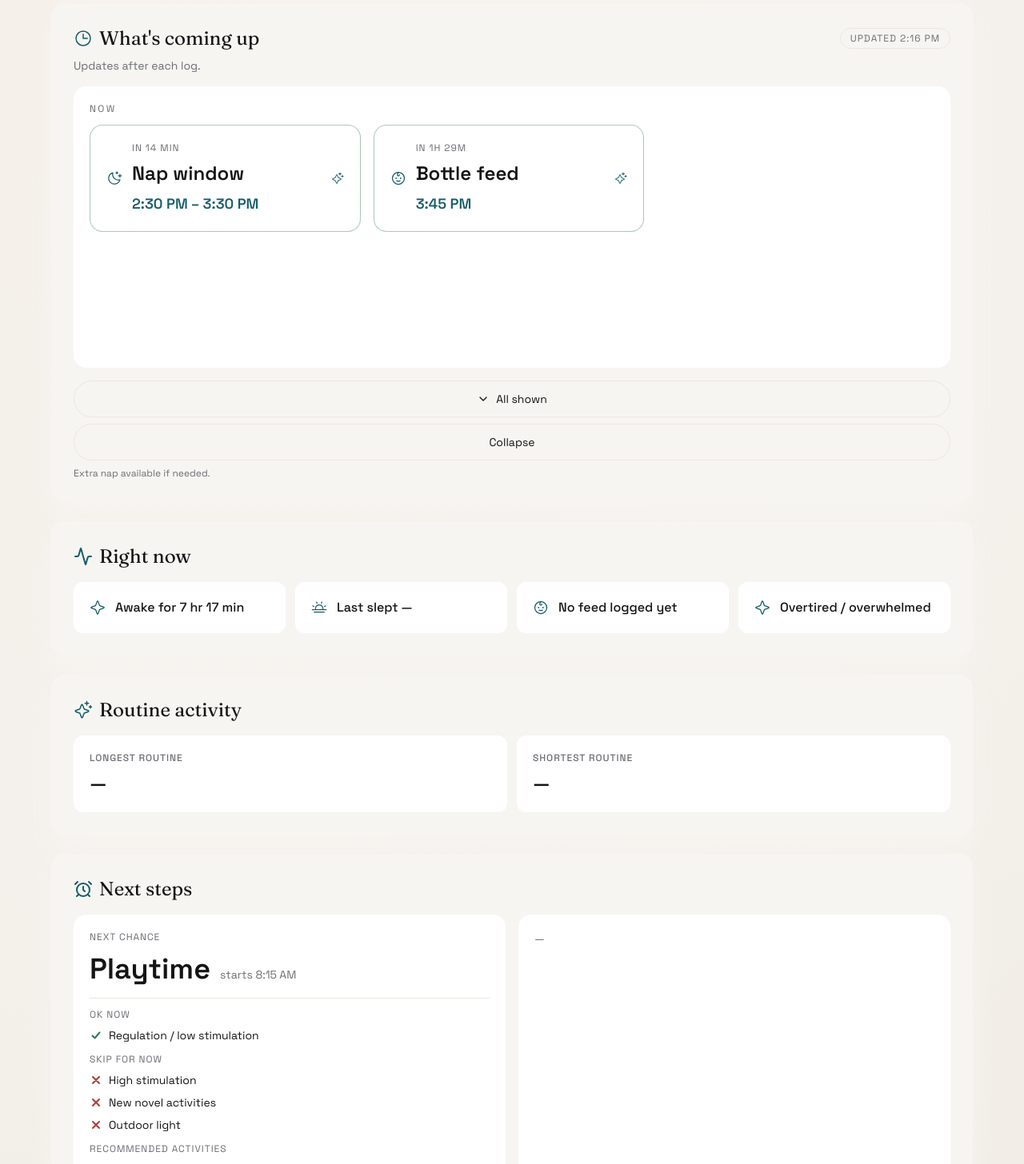
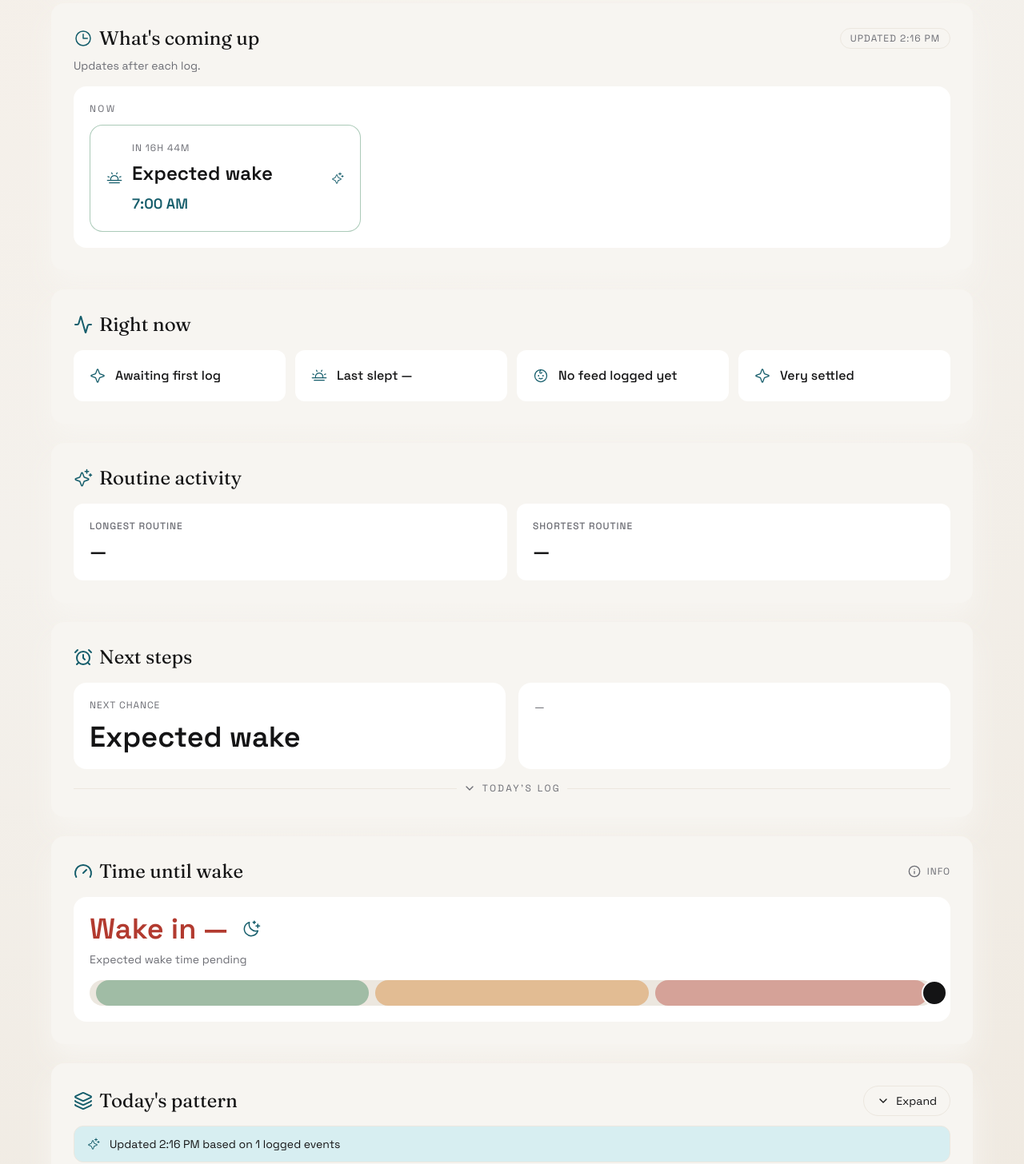
Before and after one commit to madebysergio/state-regulator, a React (Vite) app: page / in a window 1280 px wide. Shown: the part 680-2136 px from the top of the page at 80% size. Built offline with nearby package versions, Linux system fonts and the light colour scheme.

Commit message:
fix: synchronize up-next, auto-prediction dominance, and feed-before-nap sequence

```diff
--- a/src/App.tsx
+++ b/src/App.tsx
@@ -332,6 +332,28 @@ export default function App() {
     outputs.pressureIndicator.wakeUtilization === null
       ? null
       : Math.max(0, Math.min(100, Math.round(outputs.pressureIndicator.wakeUtilization * 100)));
+  const realStructuralEvents = state.eventLog.filter(
+    (event) => !event.autoPredicted && event.type !== "RoutineStarted"
+  );
+  const isPreAnchor = realStructuralEvents.length === 0;
+  const futureAutoFirstAwakeUtc =
+    state.eventLog
+      .filter((event) => event.autoPredicted && event.type === "FirstAwake")
+      .map((event) => Date.parse(event.timestampUtc))
+      .filter((timestamp) => !Number.isNaN(timestamp) && timestamp > nowUtcMs)
+      .sort((a, b) => a - b)[0] ?? null;
+  const fallbackDesiredWakeUtc = (() => {
+    const parts = getZonedParts(nowUtcMs, timeZone);
+    const todaySevenUtc = zonedToUtc(
+      { year: parts.year, month: parts.month, day: parts.day, hour: 7, minute: 0 },
+      timeZone
+    );
+    if (todaySevenUtc > nowUtcMs) return todaySevenUtc;
+    return zonedToUtc(
+      { year: parts.year, month: parts.month, day: parts.day + 1, hour: 7, minute: 0 },
+      timeZone
+    );
+  })();
   const napStarts = state.eventLog
     .filter((event) => event.type === "NapStarted")
     .map((event) => Date.parse(event.timestampUtc));
@@ -393,12 +415,23 @@ export default function App() {
 
   const getLastEvent = (type: EventType) =>
     [...state.eventLog]
-      .filter((event) => event.type === type)
+      .filter((event) => event.type === type && !event.autoPredicted)
       .map((event) => Date.parse(event.timestampUtc))
       .filter((timestamp) => !Number.isNaN(timestamp) && timestamp <= nowUtcMs)
       .pop() ?? null;
 
   const deriveCurrentState = () => {
+    if (isPreAnchor) {
+      return {
+        hungerPressure: 0,
+        sleepPressure: 0,
+        wakeDuration: 0,
+        lastSolids: null,
+        lastMilk: null,
+        lastNap: null,
+        dayClosed: false,
+      };
+    }
     const hungerPressure = state.timeSinceLastFeed
       ? Math.min(1, state.timeSinceLastFeed / (defaultConfig.feedIntervalMaxMin * MS_MIN))
       : 0;
@@ -435,7 +468,9 @@ export default function App() {
             ? "NapStarted"
             : "Asleep";
     const targetType = matchType(predicted.type);
-    return logged.some((event) => {
+    return logged
+      .filter((event) => !event.autoPredicted)
+      .some((event) => {
       if (event.type !== targetType) return false;
       const delta = Math.abs(Date.parse(event.timestampUtc) - predicted.timeUtc);
       return delta < tolerance;
@@ -444,6 +479,9 @@ export default function App() {
 
   const resolveNextAction = (snapshot: ReturnType<typeof deriveCurrentState>) => {
     if (snapshot.dayClosed) return { type: "bedtime" as const };
+    if (snapshot.lastSolids && (!snapshot.lastMilk || snapshot.lastMilk < snapshot.lastSolids)) {
+      return { type: "milk" as const };
+    }
     if (snapshot.hungerPressure > snapshot.sleepPressure) {
       if (!snapshot.lastSolids) return { type: "solids" as const };
       if (!snapshot.lastMilk) return { type: "milk" as const };
@@ -467,6 +505,18 @@ export default function App() {
 
   const buildPredictedEvents = (): PredictedEvent[] => {
     if (state.eventLog.length === 0) return [];
+    if (isPreAnchor) {
+      const expectedWakeTime = futureAutoFirstAwakeUtc ?? fallbackDesiredWakeUtc;
+      return [
+        makePredictedEvent({
+          id: "expected-wake-pre-anchor",
+          type: "bedtime",
+          label: "Expected wake",
+          timeUtc: expectedWakeTime,
+          prep: "Start the day",
+        }),
+      ];
+    }
 
     const capUtc = outputs.nextHardStopUtc ?? null;
     const napDurationMin = defaultConfig.expectedNapDurationMin;
@@ -554,10 +604,41 @@ export default function App() {
         }),
       ];
 
-      return candidates
+      const sorted = candidates
         .filter((entry) => (capUtc ? entry.timeUtc <= capUtc : true))
         .filter((entry) => entry.timeUtc > nowUtcMs)
         .sort((a, b) => a.timeUtc - b.timeUtc);
+
+      const lastRealSolidsUtc = getLastEvent("SolidsGiven");
+      const lastRealMilkUtc = getLastEvent("MilkGiven");
+      const requireBottleBeforeNap =
+        lastRealSolidsUtc !== null &&
+        (lastRealMilkUtc === null || lastRealMilkUtc < lastRealSolidsUtc);
+
+      if (!requireBottleBeforeNap) {
+        return sorted;
+      }
+
+      const nextNap = sorted.find((entry) => entry.type === "nap");
+      if (!nextNap) return sorted;
+
+      const lowerBound = Math.max(lastRealSolidsUtc + 20 * MS_MIN, nowUtcMs + 2 * MS_MIN);
+      const preferred = nextNap.timeUtc - 30 * MS_MIN;
+      const preNapBottleUtc = Math.min(Math.max(lowerBound, preferred), nextNap.timeUtc - 5 * MS_MIN);
+      if (preNapBottleUtc <= nowUtcMs) return sorted;
+
+      const forcedBottle = makePredictedEvent({
+        id: `feed-before-nap-${nextNap.timeUtc}`,
+        type: "milk",
+        label: "Bottle feed",
+        timeUtc: preNapBottleUtc,
+        prep: "Prep feeding supplies",
+      });
+
+      const withoutPreNapSolids = sorted.filter(
+        (entry) => !(entry.type === "solids" && entry.timeUtc < nextNap.timeUtc)
+      );
+      return [...withoutPreNapSolids, forcedBottle].sort((a, b) => a.timeUtc - b.timeUtc);
     };
 
     if (outputs.isAsleep) {
@@ -630,7 +711,13 @@ export default function App() {
           ? "NapStarted"
           : "Asleep"
     : null;
-  const upNextType = outputs.isAsleep ? "FirstAwake" : resolvedUpNextType;
+  const upNextType = isPreAnchor
+    ? "FirstAwake"
+    : outputs.isAsleep
+      ? isNightSleep
+        ? "FirstAwake"
+        : "NapEnded"
+      : resolvedUpNextType;
   const orderedEvents = (() => {
     const base = [...EVENT_TYPES];
     if (!canLog.FirstAwake) {
@@ -702,7 +789,9 @@ export default function App() {
     }
   }, [upNextType]);
 
-  const currentStatus = outputs.isAsleep
+  const currentStatus = isPreAnchor
+    ? "Awaiting first log"
+    : outputs.isAsleep
     ? "Sleeping"
     : napInProgress
       ? "Napping"
@@ -711,6 +800,9 @@ export default function App() {
         : state.lastWakeTime && nowUtcMs - state.lastWakeTime < 30 * MS_MIN
           ? "Getting ready"
           : "Playtime";
+  const rightNowSummary = isPreAnchor
+    ? ["Awaiting first log", "Last slept —", "No feed logged yet", "Very settled"]
+    : outputs.stateSummary;
   const routineDurations = (() => {
     const events = [...state.eventLog]
       .map((event) => ({ event, ts: Date.parse(event.timestampUtc) }))
@@ -1159,7 +1251,7 @@ export default function App() {
             Right now
           </h2>
           <ul className="mt-4 grid gap-3 sm:grid-cols-2 lg:grid-cols-4">
-            {outputs.stateSummary.map((item, index) => (
+            {rightNowSummary.map((item, index) => (
               <li
                 key={`${item}-${index}`}
                 className="rounded-xl bg-white p-5 text-base font-medium dark:bg-gh-surface-2"
@@ -1212,7 +1304,7 @@ export default function App() {
                 Next chance
               </div>
               <div className="mt-3 flex flex-wrap items-baseline gap-3">
-                {outputs.isAsleep ? (
+                {isPreAnchor || outputs.isAsleep ? (
                   <span className="text-4xl font-semibold text-ink dark:text-gh-text">
                     Expected wake
                   </span>
@@ -1225,25 +1317,25 @@ export default function App() {
                     Calculating...
                   </span>
                 )}
-                {!outputs.isAsleep && outputs.nextWindowStartUtc ? (
+                {!isPreAnchor && !outputs.isAsleep && outputs.nextWindowStartUtc ? (
                   <span className="text-sm text-muted dark:text-gh-muted">
                     starts {formatTimeZoned(outputs.nextWindowStartUtc, timeZone)}
                   </span>
                 ) : null}
               </div>
-              {outputs.isAsleep && effectiveExpectedWakeUtc ? (
+              {(isPreAnchor || outputs.isAsleep) && effectiveExpectedWakeUtc ? (
                 <div className="mt-2 text-sm text-muted dark:text-gh-muted">
                   {expectedWakeCountdown !== null
                     ? `Expected wake in ${formatCountdown(expectedWakeCountdown)}`
                     : `Expected wake ${formatTimeZoned(effectiveExpectedWakeUtc, timeZone)}`}
                 </div>
               ) : null}
-              {outputs.isAsleep && effectiveExpectedWakeUtc ? (
+              {(isPreAnchor || outputs.isAsleep) && effectiveExpectedWakeUtc ? (
                 <div className="mt-1 text-sm text-muted dark:text-gh-muted">
                   Next: Morning feed and the first wake window.
                 </div>
               ) : null}
-              {!outputs.isAsleep ? (
+              {!isPreAnchor && !outputs.isAsleep ? (
                 <div className="mt-4 border-t border-panel-strong pt-3 dark:border-gh-border">
                   <div className="text-xs uppercase tracking-[0.08em] text-muted dark:text-gh-muted">
                     OK now
@@ -1316,9 +1408,9 @@ export default function App() {
                     : outputs.pressureIndicator.regulationRisk === "rising"
                       ? "text-warning"
                       : "text-allowed"
-                  } ${wakeRemaining === null && !outputs.isAsleep ? "animate-pulse" : ""}`}
+                  } ${wakeRemaining === null && !outputs.isAsleep && !isPreAnchor ? "animate-pulse" : ""}`}
               >
-                {outputs.isAsleep
+                {isPreAnchor || outputs.isAsleep
                   ? expectedWakeCountdown !== null
                     ? `Wake in ${formatCountdown(expectedWakeCountdown)}`
                     : "Wake in —"
@@ -1328,10 +1420,10 @@ export default function App() {
                       : `${wakeRemaining} min remaining`
                     : "Calculating..."}
               </div>
-              {outputs.isAsleep ? (
+              {isPreAnchor || outputs.isAsleep ? (
                 <MoonStars className="h-6 w-6 text-accent dark:text-gh-accent" />
               ) : null}
-              {!outputs.isAsleep && outputs.pressureIndicator.regulationRisk !== "low" ? (
+              {!outputs.isAsleep && !isPreAnchor && outputs.pressureIndicator.regulationRisk !== "low" ? (
                 <AlertTriangle
                   className={`h-6 w-6 ${outputs.pressureIndicator.regulationRisk === "high"
                       ? "text-suppressed"
@@ -1341,7 +1433,7 @@ export default function App() {
               ) : null}
             </div>
             <div className="mt-2 text-sm text-muted dark:text-gh-muted">
-              {outputs.isAsleep
+              {isPreAnchor || outputs.isAsleep
                 ? expectedWakeCountdown !== null
                   ? `Expected wake in ${formatCountdown(expectedWakeCountdown)}`
                   : "Expected wake time pending"
--- a/src/constraints.ts
+++ b/src/constraints.ts
@@ -301,7 +301,7 @@ export const computeOutputs = (
   if (currentlyAsleep) {
     const asleepStartUtc = isNightSleep ? lastAsleepUtc : state.lastNapStart;
     const asleepMin = asleepStartUtc ? minutesFromMs(now - asleepStartUtc) : 0;
-    summary.push(`Bedtime for ${asleepMin} min`);
+    summary.push(`${isNightSleep ? "Bedtime" : "Napping"} for ${asleepMin} min`);
     if (!isNightSleep) {
       if (expectedWakeUtc) {
         summary.push(`Expected wake ${formatTime(expectedWakeUtc, timeZone)}`);
--- a/src/state.ts
+++ b/src/state.ts
@@ -191,6 +191,28 @@ const hasMatchingEvent = (
   });
 };
 
+const getDayKey = (utcMs: number, timeZone: string) => {
+  const parts = getZonedParts(utcMs, timeZone);
+  const pad = (value: number) => String(value).padStart(2, "0");
+  return `${parts.year}-${pad(parts.month)}-${pad(parts.day)}`;
+};
+
+const hasRealEventOfTypeOnDay = (
+  events: CareEvent[],
+  type: EventType,
+  timestamp: number,
+  timeZone: string
+) => {
+  const targetDay = getDayKey(timestamp, timeZone);
+  return events.some((event) => {
+    if (event.autoPredicted) return false;
+    if (event.type !== type) return false;
+    const eventTime = Date.parse(event.timestampUtc);
+    if (Number.isNaN(eventTime)) return false;
+    return getDayKey(eventTime, timeZone) === targetDay;
+  });
+};
+
 const isSuppressedAuto = (
   suppressed: { type: EventType; timestampUtc: string }[],
   type: EventType,
@@ -261,6 +283,7 @@ const normalizeEventLog = (
   now: number,
   suppressed: { type: EventType; timestampUtc: string }[]
 ): CareEvent[] => {
+  const timeZone = resolveTimeZone();
   const ordered = [...eventLog].sort(
     (a, b) => Date.parse(a.timestampUtc) - Date.parse(b.timestampUtc)
   );
@@ -322,12 +345,16 @@ const normalizeEventLog = (
 
   const baselineEvents = buildBaselineEvents(firstWakeUtc, horizonUtc);
   const merged = [...withFirstAwake];
+  const realMerged = merged.filter((event) => !event.autoPredicted && isCoreEvent(event));
   baselineEvents.forEach((candidate) => {
     const candidateTime = Date.parse(candidate.timestampUtc);
     if (Number.isNaN(candidateTime)) return;
     if (candidateTime > lastRealTimestamp) return;
     if (isSuppressedAuto(suppressed, candidate.type, candidateTime)) return;
-    if (hasMatchingEvent(merged, candidate.type, candidateTime)) return;
+    // A real user event of the same type on the same day always dominates baseline autos.
+    if (hasRealEventOfTypeOnDay(realMerged, candidate.type, candidateTime, timeZone)) return;
+    if (hasMatchingEvent(realMerged, candidate.type, candidateTime)) return;
+    if (hasMatchingEvent(merged.filter((event) => event.autoPredicted), candidate.type, candidateTime)) return;
     merged.push(candidate);
   });
 
```
